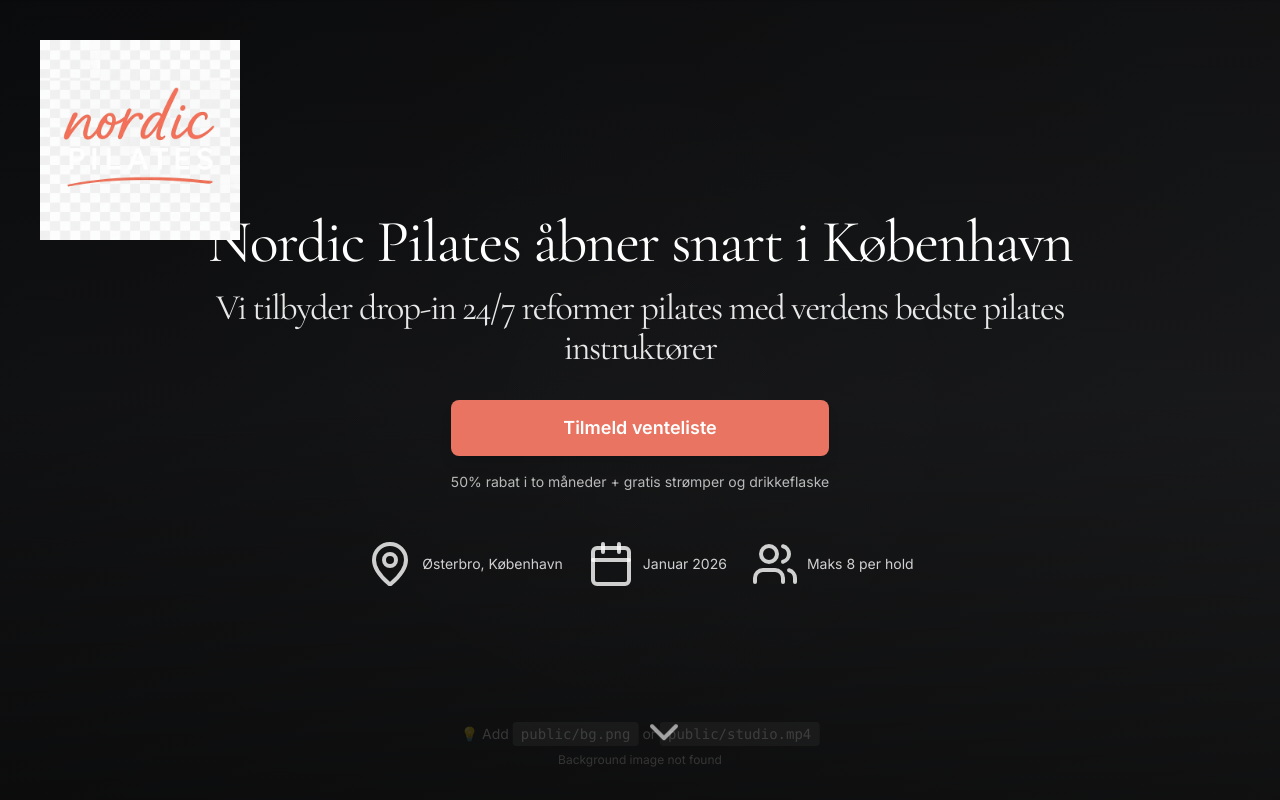
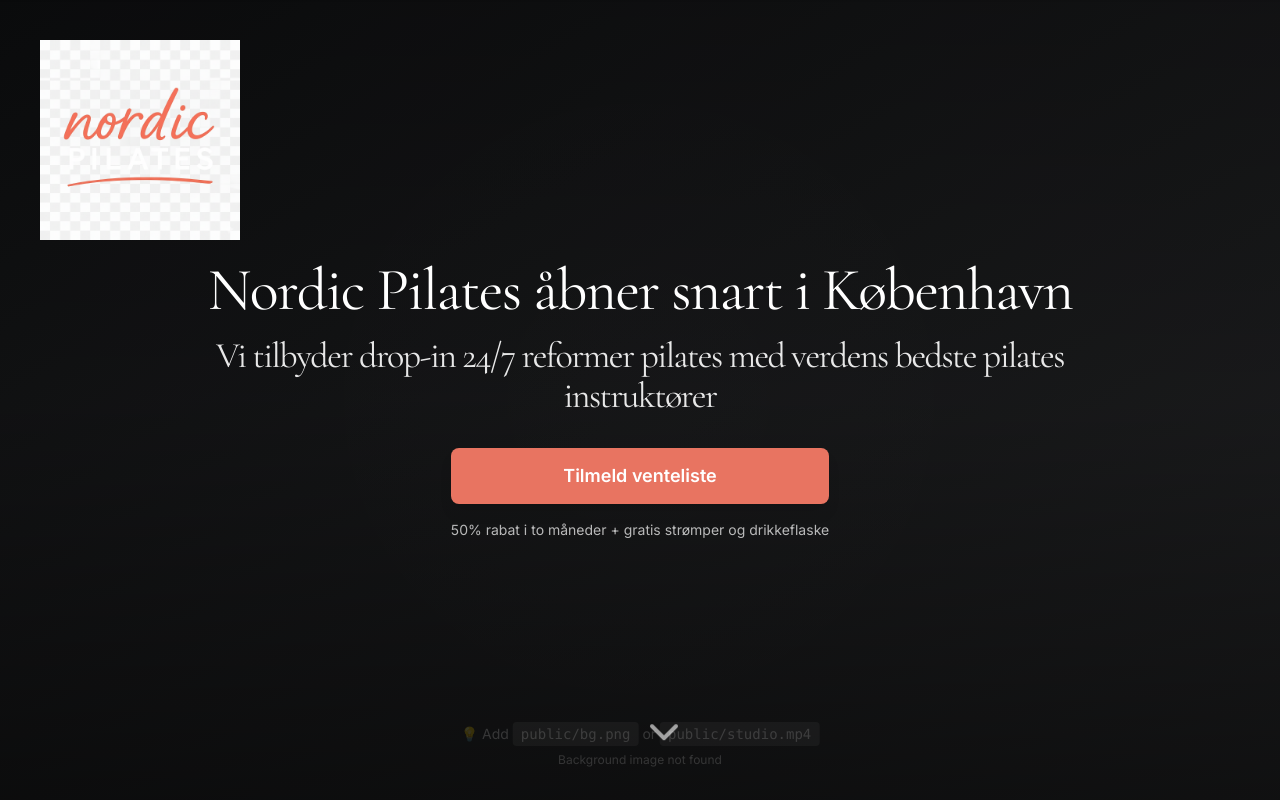
Before and after one commit to YouEx/nordicpilates, a Next.js app: page / in a window 1280 px wide. Shown: the top 800 px of the page. Built offline with nearby package versions, Linux system fonts and the light colour scheme; no server answers.

Commit message:
Fjern location hints (Østerbro, Januar 2026, Maks 8) fra hero

```diff
--- a/app/page.tsx
+++ b/app/page.tsx
@@ -87,22 +87,6 @@
               <p className="text-white/70 text-sm mt-16">
                 50% rabat i to måneder + gratis strømper og drikkeflaske
               </p>
-            </div>
-
-            {/* Location hint */}
-            <div className="flex flex-wrap justify-center items-center gap-x-24 gap-y-12 mt-48 text-white/80 text-sm animate-fadeInUp" style={{ animationDelay: '0.6s', opacity: 0 }}>
-              <div className="flex items-center gap-8">
-                <MapPin size={48} />
-                <span>Østerbro, København</span>
-              </div>
-              <div className="flex items-center gap-8">
-                <Calendar size={48} />
-                <span>Januar 2026</span>
-              </div>
-              <div className="flex items-center gap-8">
-                <Users size={48} />
-                <span>Maks 8 per hold</span>
-              </div>
             </div>
           </div>
 
```
